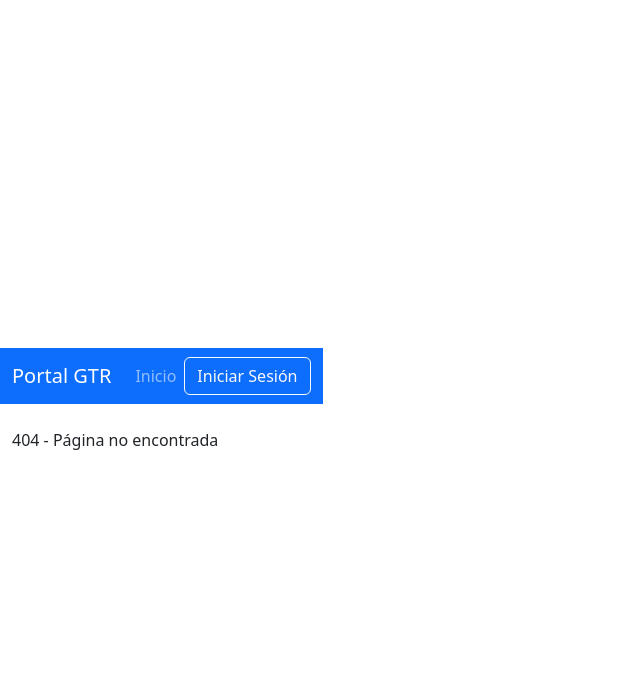
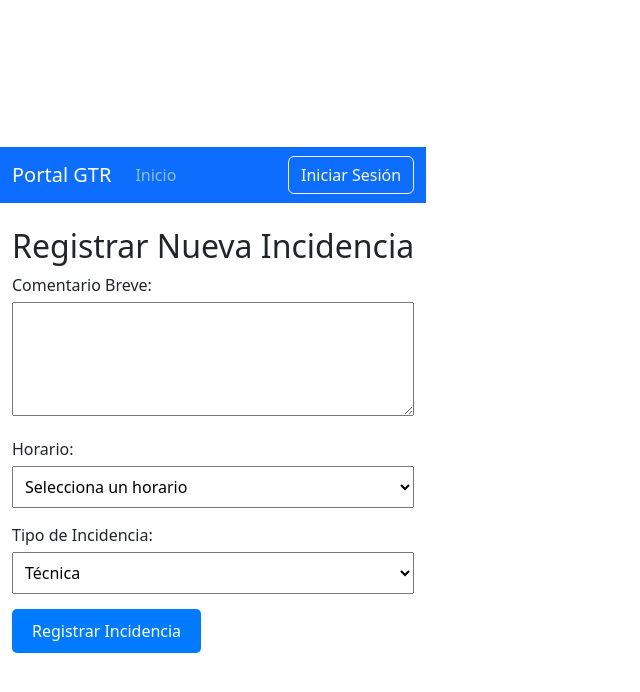
Before and after one commit to Charlydk/Portal_GTR, a React (Vite) app in the folder frontend/portal-gtr-frontend/: page /incidencias/registrar in a window 1280 px wide. Before the commit this address had no page. Shown: the top 692 px of the page, without its empty margins (0-640 px from the left). Built offline with nearby package versions, Linux system fonts and the light colour scheme.

Commit message:
logica para bitacora y boton para pagina

```diff
--- a/frontend/portal-gtr-frontend/src/App.jsx
+++ b/frontend/portal-gtr-frontend/src/App.jsx
@@ -22,6 +22,7 @@ import DetalleAnalistaPage from './pages/DetalleAnalistaPage';
 import DetalleCampanaPage from './pages/DetalleCampanaPage';
 import DetalleTareaPage from './pages/DetalleTareaPage';
 import RegisterPage from './pages/RegisterPage';
+import RegistroIncidenciaPage from './pages/RegistroIncidenciaPage';
 
 
 function App() {
@@ -226,8 +227,15 @@ function App() {
               }
             />
 
+            {/* registro de incidencias */}
+            <Route path="/incidencias/registrar" element={<RegistroIncidenciaPage />}
+            />
+
             {/* Ruta para el caso de página no encontrada */}
-            <Route path="*" element={<div>404 - Página no encontrada</div>} />
+            <Route path="*" element={<div>404 - Página no encontrada</div>}
+            />
+
+
           </Routes>
         </div>
       </AuthProvider>
--- a/frontend/portal-gtr-frontend/src/api.js
+++ b/frontend/portal-gtr-frontend/src/api.js
@@ -1,3 +1,3 @@
 // src/api.js
 // Esta será la URL base de tu backend FastAPI
-export const API_BASE_URL = 'http://127.0.0.1:8002'; // O la dirección de tu servidor FastAPI
+export const API_BASE_URL = 'http://127.0.0.1:8001'; // O la dirección de tu servidor FastAPI
--- a/frontend/portal-gtr-frontend/src/pages/DashboardPage.jsx
+++ b/frontend/portal-gtr-frontend/src/pages/DashboardPage.jsx
@@ -96,6 +96,19 @@ function DashboardPage() {
     <Container className="py-5">
       <h2 className="text-center mb-4 text-primary">Dashboard de {user.nombre} {user.apellido} ({user.role})</h2>
 
+      <Row className="mb-4">
+        <Col md={12} className="text-center">
+          <Link
+            to="/incidencias/registrar"
+            className="btn btn-lg btn-primary shadow-sm" // Estilo Bootstrap para un botón grande y azul
+            style={{ padding: '15px 30px', fontSize: '1.2rem' }} // Estilos inline para ajuste fino
+          >
+            <i className="bi bi-pencil-square me-2"></i> {/* Opcional: Ícono de Bootstrap Icons si los tienes configurados */}
+            Registrar Nueva Incidencia
+          </Link>
+        </Col>
+      </Row>
+
       {user.role === 'ANALISTA' && (
         <Row>
           <Col md={12} className="mb-4">
--- /dev/null
+++ b/frontend/portal-gtr-frontend/src/pages/RegistroIncidenciaPage.jsx
@@ -0,0 +1,138 @@
+// frontend/portal-gtr-frontend/src/pages/RegistroIncidenciaPage.jsx
+import React, { useState } from 'react';
+// Importa el hook useNavigate si quieres redirigir después de enviar
+import { useNavigate } from 'react-router-dom';
+
+const RegistroIncidenciaPage = () => {
+  // Usamos useState para manejar el estado de cada campo del formulario
+  const [comentario, setComentario] = useState('');
+  const [horario, setHorario] = useState(''); // Estado para el horario seleccionado
+  const [tipoIncidencia, setTipoIncidencia] = useState('tecnica'); // Valor por defecto
+  const navigate = useNavigate(); // Para redirigir después de enviar
+
+  // Función para generar las opciones de horario (cada 30 minutos)
+  const generarOpcionesHorario = () => {
+    const opciones = [];
+    for (let h = 0; h < 24; h++) {
+      for (let m = 0; m < 60; m += 30) {
+        const hora = h.toString().padStart(2, '0'); // Asegura dos dígitos (ej. 01)
+        const minuto = m.toString().padStart(2, '0'); // Asegura dos dígitos (ej. 00 o 30)
+        opciones.push(`${hora}:${minuto}`);
+      }
+    }
+    return opciones;
+  };
+
+  // Manejador del envío del formulario
+  const handleSubmit = (e) => {
+    e.preventDefault(); // Previene el comportamiento por defecto del formulario (recargar la página)
+
+    // Aquí iría la lógica para enviar los datos al backend
+    const nuevaIncidencia = {
+      comentario,
+      horario,
+      tipoIncidencia,
+      // Podrías añadir fecha, usuario que registra, etc.
+      fecha: new Date().toISOString().split('T')[0], // Ejemplo: "YYYY-MM-DD"
+      registrador: 'UsuarioActual', // Esto vendría del contexto de autenticación
+    };
+
+    console.log('Datos de la incidencia a enviar:', nuevaIncidencia);
+
+    // --- LÓGICA DE ENVÍO AL BACKEND (se implementará más adelante) ---
+    // Ejemplo de fetch (no funcional sin backend):
+    /*
+    fetch('/api/incidencias', { // Asume que tu backend tiene este endpoint
+      method: 'POST',
+      headers: {
+        'Content-Type': 'application/json',
+        // 'Authorization': `Bearer ${tokenDeUsuario}`, // Si tienes autenticación
+      },
+      body: JSON.stringify(nuevaIncidencia),
+    })
+    .then(response => response.json())
+    .then(data => {
+      console.log('Incidencia registrada con éxito:', data);
+      alert('Incidencia registrada con éxito!');
+      // Redirigir o limpiar formulario
+      navigate('/incidencias'); // O a otra página después de registrar
+    })
+    .catch(error => {
+      console.error('Error al registrar incidencia:', error);
+      alert('Hubo un error al registrar la incidencia.');
+    });
+    */
+    // ------------------------------------------------------------------
+
+    // Limpiar formulario (opcional, si no se redirige)
+    setComentario('');
+    setHorario('');
+    setTipoIncidencia('tecnica');
+  };
+
+  return (
+    <div className="registro-incidencia-container">
+      <h2>Registrar Nueva Incidencia</h2>
+      <form onSubmit={handleSubmit}>
+        <div style={{ marginBottom: '15px' }}>
+          <label htmlFor="comentario" style={{ display: 'block', marginBottom: '5px' }}>Comentario Breve:</label>
+          <textarea
+            id="comentario"
+            value={comentario}
+            onChange={(e) => setComentario(e.target.value)}
+            required
+            style={{ width: '100%', padding: '8px', boxSizing: 'border-box' }}
+            rows="4"
+          />
+        </div>
+
+        <div style={{ marginBottom: '15px' }}>
+          <label htmlFor="horario" style={{ display: 'block', marginBottom: '5px' }}>Horario:</label>
+          <select
+            id="horario"
+            value={horario}
+            onChange={(e) => setHorario(e.target.value)}
+            required
+            style={{ width: '100%', padding: '8px', boxSizing: 'border-box' }}
+          >
+            <option value="">Selecciona un horario</option>
+            {generarOpcionesHorario().map((hora) => (
+              <option key={hora} value={hora}>{hora}</option>
+            ))}
+          </select>
+        </div>
+
+        <div style={{ marginBottom: '15px' }}>
+          <label htmlFor="tipoIncidencia" style={{ display: 'block', marginBottom: '5px' }}>Tipo de Incidencia:</label>
+          <select
+            id="tipoIncidencia"
+            value={tipoIncidencia}
+            onChange={(e) => setTipoIncidencia(e.target.value)}
+            required
+            style={{ width: '100%', padding: '8px', boxSizing: 'border-box' }}
+          >
+            <option value="tecnica">Técnica</option>
+            <option value="operativa">Operativa</option>
+            <option value="otra">Otra</option>
+          </select>
+        </div>
+
+        <button
+          type="submit"
+          style={{
+            padding: '10px 20px',
+            backgroundColor: '#007bff',
+            color: 'white',
+            border: 'none',
+            borderRadius: '5px',
+            cursor: 'pointer'
+          }}
+        >
+          Registrar Incidencia
+        </button>
+      </form>
+    </div>
+  );
+};
+
+export default RegistroIncidenciaPage;
```
